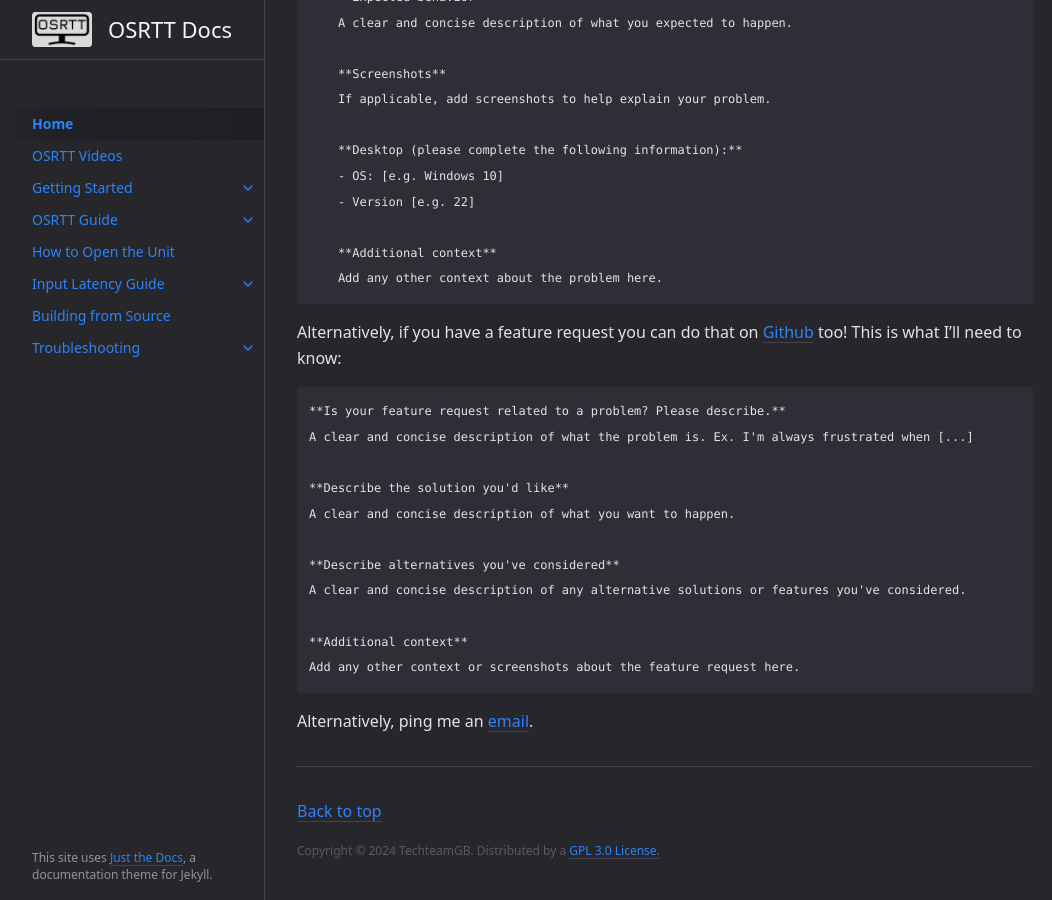
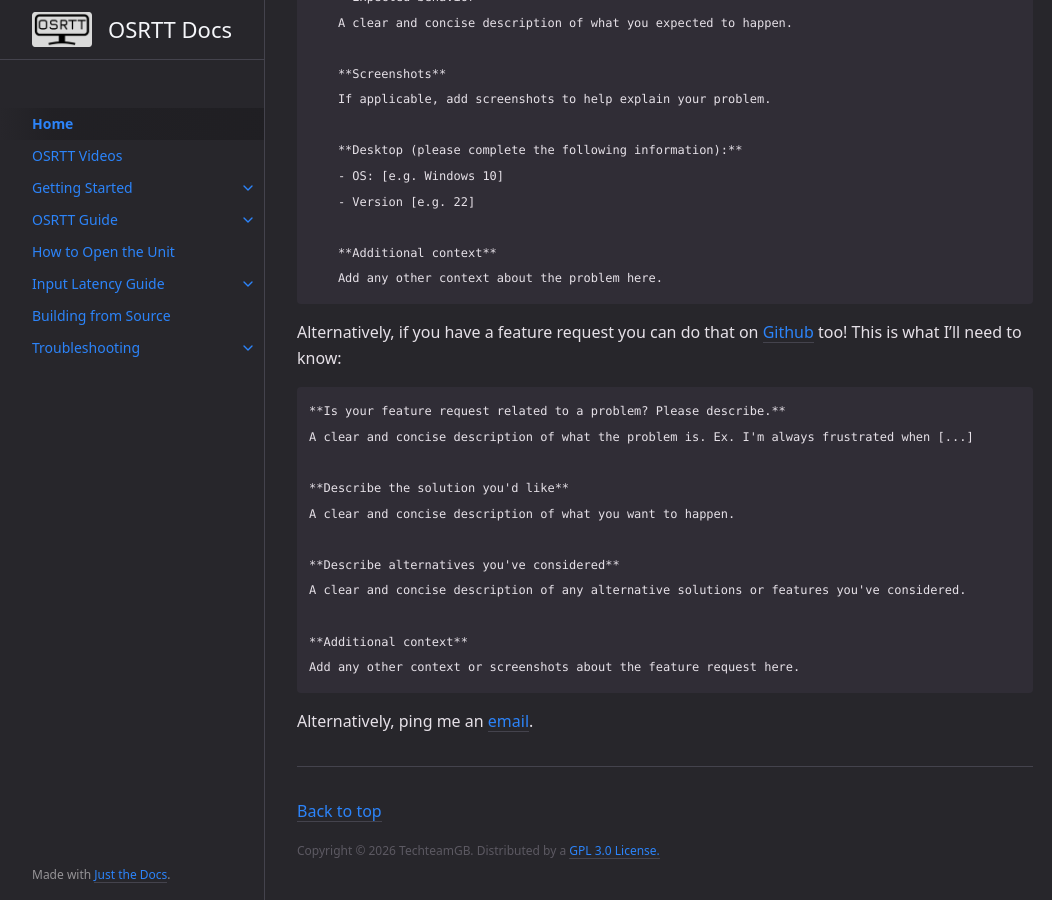
Before and after one commit to andymanic/OSRTTDocs, a Jekyll site: the page built from index.md, in a window 1280 px wide and 900 px high, scrolled down 1906 px. Shown: the whole window, without its empty margins (107-1159 px from the left). Built offline with Jekyll 4.4.1, drawn with Linux system fonts in a browser that asks for light colours.

Commit message:
Fix the copyright date

```diff
--- a/_config.yml
+++ b/_config.yml
@@ -83,7 +83,7 @@ nav_sort: case_sensitive # Capital letters sorted before lowercase
 back_to_top: true
 back_to_top_text: "Back to top"
 
-footer_content: "Copyright &copy; 2024 TechteamGB. Distributed by a <a href=\"https://github.com/andymanic/OSRTT/tree/master/LICENSE\">GPL 3.0 License.</a>"
+footer_content: "Copyright &copy; 2026 TechteamGB. Distributed by a <a href=\"https://github.com/andymanic/OSRTT/tree/master/LICENSE\">GPL 3.0 License.</a>"
 
 # Footer last edited timestamp
 last_edit_timestamp: true # show or hide edit time - page must have `last_modified_date` defined in the frontmatter
--- a/_layouts/default.html
+++ b/_layouts/default.html
@@ -66,7 +66,7 @@ layout: table_wrappers
       {% endif %}
     </nav>
     <footer class="site-footer">
-      This site uses <a href="https://github.com/pmarsceill/just-the-docs">Just the Docs</a>, a documentation theme for Jekyll.
+      Made with <a href="https://github.com/pmarsceill/just-the-docs">Just the Docs</a>.
     </footer>
   </div>
   <div class="main" id="top">
```
